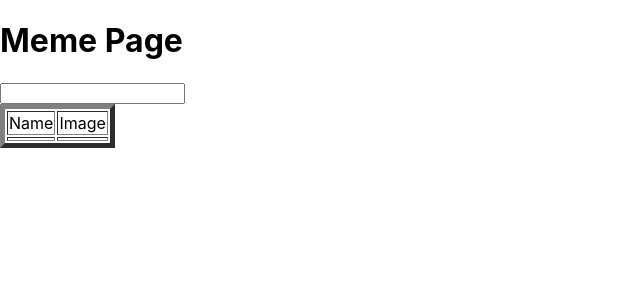
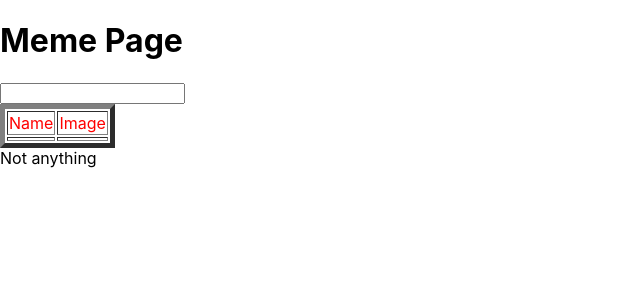
Before and after one commit to JatuFaique/create-meme, a React (Create React App) app in the folder react-memes/: page / in a window 1280 px wide. Shown: the top 300 px of the page, without its empty margins (0-640 px from the left). Built offline with nearby package versions, Linux system fonts and the light colour scheme; no server answers.

Commit message:
refactor using class bases comp and added axios logic and passed down component as prop

```diff
--- a/react-memes/src/App.js
+++ b/react-memes/src/App.js
@@ -1,24 +1,30 @@
 import React from "react"
 import { Component } from "react"
 import axios from "axios";
+
 import SearchBar from "./SearchBar";
 class App extends Component {
-    constructor(props){
-        super(props)
-        //axios = require('axios')
-        axios.get('https://api.imgflip.com/get_memes').then((response) => {
-            //console.log(response.data.data.memes);
-        })
+
+    async componentDidMount(){
+        const resp = await axios.get('https://api.imgflip.com/get_memes')
+        // .then((response)=>{
+        //     this.setState({allMeme: response.data.data})
+        // })
+        this.setState({allMeme: resp})
+
     }
 
+    constructor(props){
+        super(props);
+        this.state = { allMeme : null }
 
-
+    }
 
     render(){
       return(
           <div>
                 <h1>Meme Page</h1>
-                <SearchBar />
+                <SearchBar memeRes = {this.state.allMeme}/>
             </div>
       )
     }
--- a/react-memes/src/SearchBar.js
+++ b/react-memes/src/SearchBar.js
@@ -1,48 +1,90 @@
-import React,{ useState } from 'react'
-import DTable from './DTable';
+
+import React,{ Component } from 'react'
+// import DTable from './DTable';
 
 
-export default function SearchBar() {
+export default class SearchBar extends Component{
     // function onchange(event){
     //     console.log(event.target.value);
 
     // }
+    constructor(props){
+        super(props)
+        this.state = { search : "" }
 
-    const [search, setSearch] = useState(' ')
-    function addElements(event){
+        this.addElements = this.addElements.bind(this);
 
-        setSearch(event.target.value);
-        //console.log(search)
+    }
+
+    addElements(event){
+
+        this.setState({ search: event.target.value });
+        if(this.state.search===""){
+        console.log(this.props.memeRes.data.data.memes[this.state.search].name);}
+        else{
+            console.log("nothing")
+        }
+        console.log(this.state.search)
         //var ImageName = document.querySelector(".image-name");
         var dTable = document.querySelector(".dynamicTable")
         var nrow = dTable.insertRow();
         var oneCell = nrow.insertCell(0)
         var twoCell = nrow.insertCell(1)
 
-        oneCell.innerHTML = "<tr>"+search+"</tr>";
+        oneCell.innerHTML = "<tr>"+this.state.search+"</tr>";
         twoCell.innerHTML = "<p>This is me</p>";
 
         //ImageName.innerText = event.target.value;
     }
+    render(){
 
-    if(!!search) {
+
+    if(this.state.search.length===0) {
         return (
 
             <div>
-                <input onChange={addElements}></input>
-                <DTable searchProp={search}/>
+            <input onInput={this.addElements}></input>
+                <div style={{color:'red'}} >
+                    {/* <DTable searchProp={this.state.search} memeRes = {this.props.memeRes} /> */}
+                    <div>
+                    <table className="dynamicTable" border="5px">
+                        <tr>
+                            <td>Name</td>
+                            <td>Image</td>
+                        </tr>
+                        <tr className="item">
+                            <td className="image-name"></td>
+                            <td className="image-source"></td>
+                        </tr>
+                    </table>
+                    </div>
+                </div>
+                <div>Not anything</div>
             </div>
         )
 
     }
     else {
-
         return(
             <div>
-            <input onChange={addElements}></input>
-            <div>Not anything</div>
+                <input onInput={this.addElements}></input>
+                {/* <DTable searchProp={this.state.search} memeRes = {this.props.memeRes}/> */}
+                <div>
+                    <table className="dynamicTable" border="5px">
+                        <tr>
+                            <td>Name</td>
+                            <td>Image</td>
+                        </tr>
+                        <tr className="item">
+                            <td className="image-name"></td>
+                            <td className="image-source"></td>
+                        </tr>
+                    </table>
+                    </div>
             </div>
+
         )
 
     }
 }
+}
```
Also changed, not shown: react-memes/src/DTable.js (+13 -13 lines).
